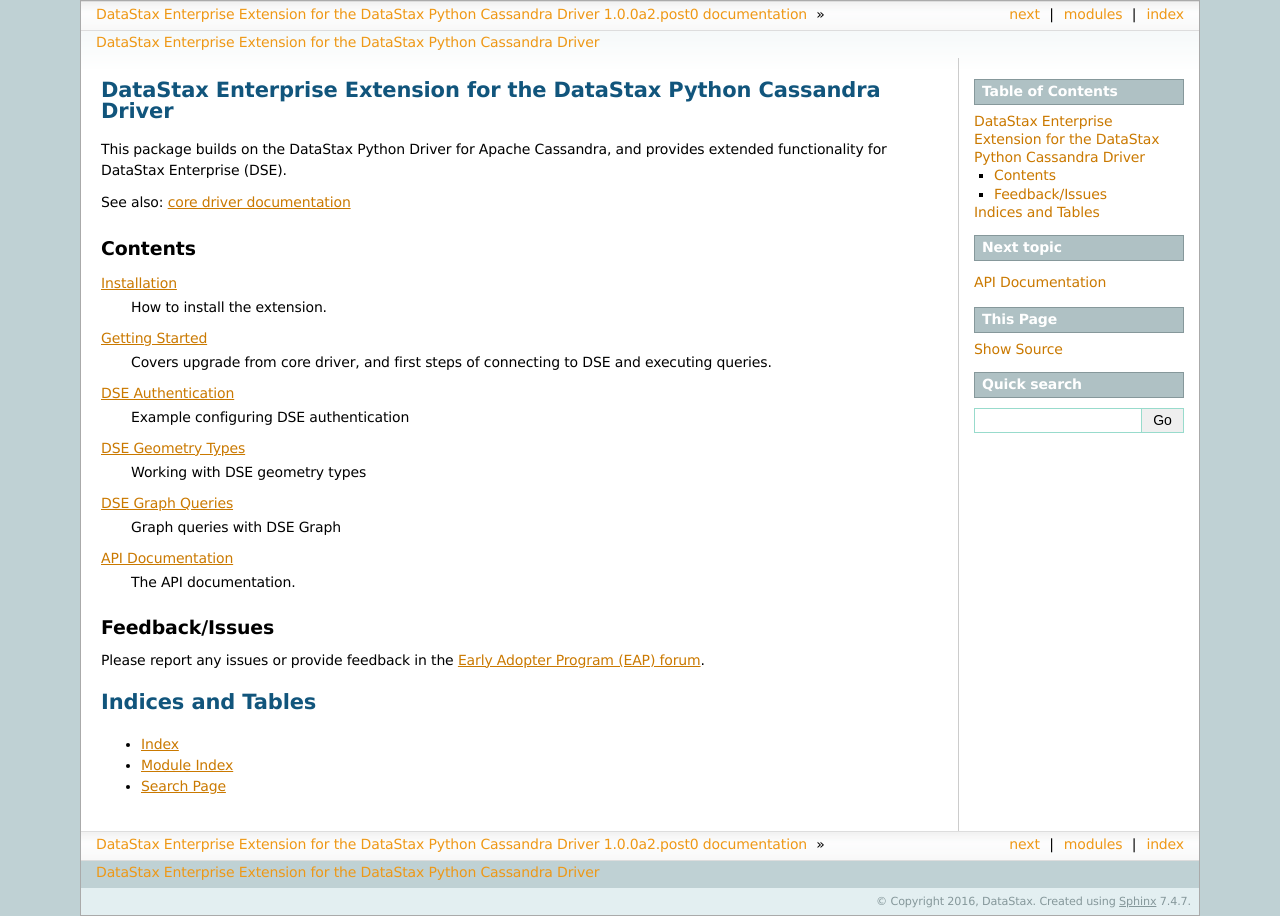
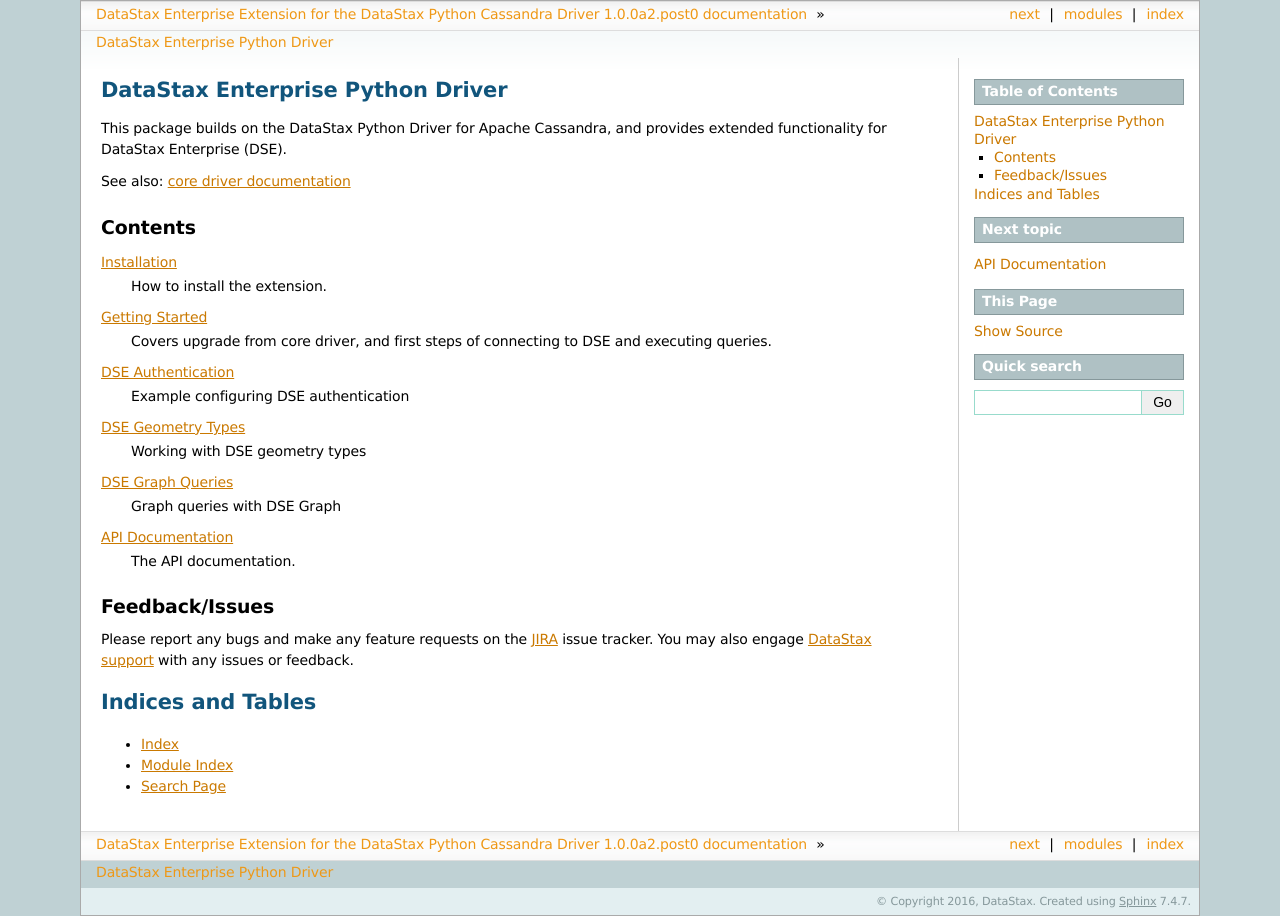
Before and after one commit to pv8/python-driver-dse, a Sphinx documentation site: the page built from docs/index.rst, in a window 1280 px wide. Built offline with Sphinx 7.4.7, drawn with Linux system fonts in a browser that asks for light colours.

```diff
--- a/docs/index.rst
+++ b/docs/index.rst
@@ -1,5 +1,5 @@
-DataStax Enterprise Extension for the DataStax Python Cassandra Driver
-======================================================================
+DataStax Enterprise Python Driver
+=================================
 This package builds on the DataStax Python Driver for Apache Cassandra,
 and provides extended functionality for DataStax Enterprise (DSE).
 
@@ -37,7 +37,8 @@ Contents
 
 Feedback/Issues
 ---------------
-Please report any issues or provide feedback in the `Early Adopter Program (EAP) forum <http://eap.datastax.com/phpbb/>`_.
+Please report any bugs and make any feature requests on the `JIRA <https://datastax-oss.atlassian.net/browse/PYTHON>`_
+issue tracker. You may also engage `DataStax support <https://support.datastax.com>`_ with any issues or feedback.
 
 Indices and Tables
 ==================
```
Also changed, not shown: README.rst (+6 -1 lines).
